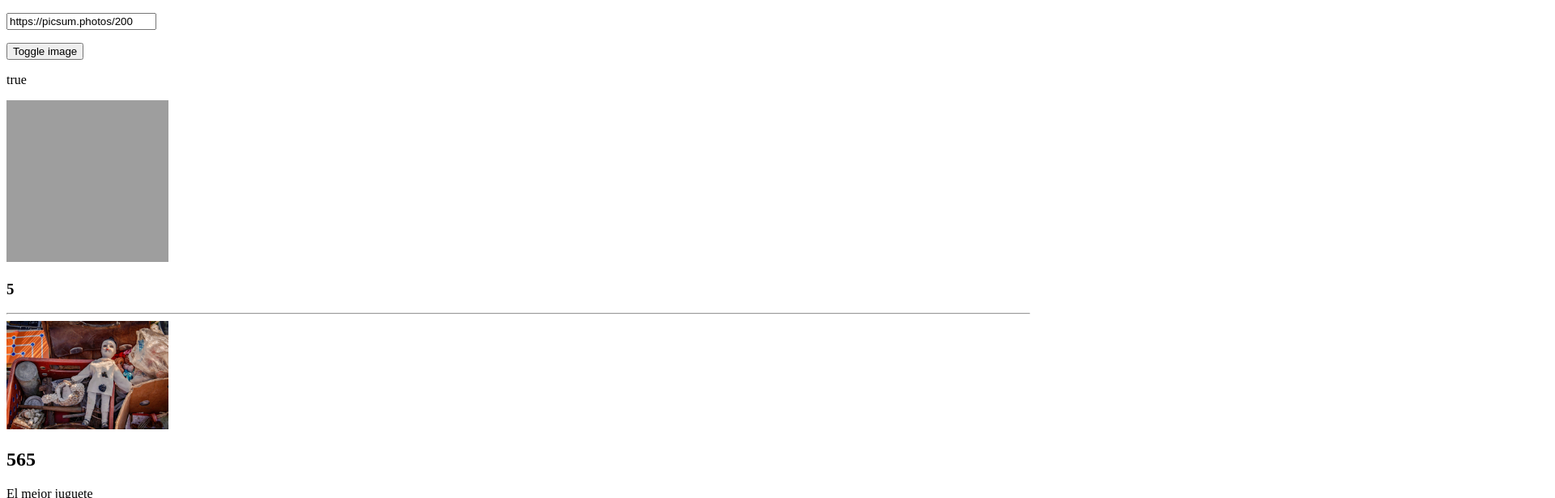
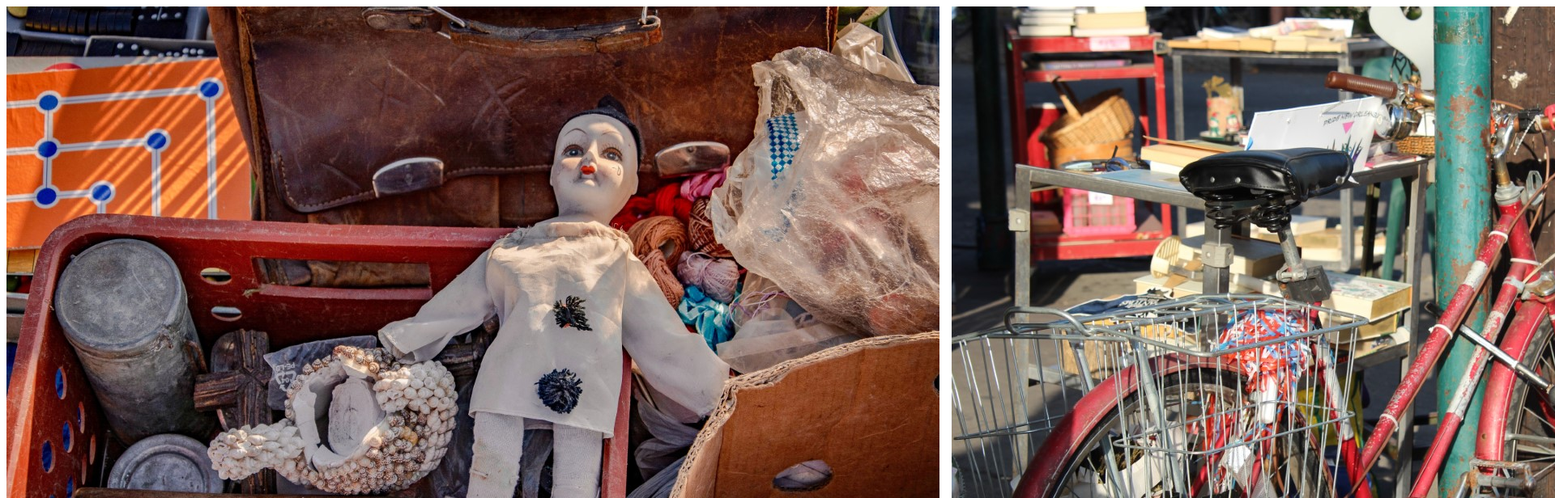
Before and after one commit to ernestozann/angular-componentes, an Angular app in the folder my-store/: page / in a window 1280 px wide. Shown: the top 616 px of the page at 81% size, 1920 px wide, since content can reach past the window. Built offline with nearby package versions, Linux system fonts and the light colour scheme; grey boxes are pictures that could not be loaded.

Commit message:
lista de productos

```diff
--- a/my-store/src/app/app.component.html
+++ b/my-store/src/app/app.component.html
@@ -1,6 +1,6 @@
-<p><input type="text" [(ngModel)]="imgParent"></p>
+<!-- <p><input type="text" [(ngModel)]="imgParent"></p>
 <button (click)="toggleImg()">Toggle image</button>
 <p>{{showImg}}</p>
 <app-img *ngIf="showImg" (loaded)="onLoaded($event)" [img]="imgParent"></app-img>
-<hr>
-<app-product [product]="product" *ngFor="let product of products"></app-product>
+<hr> -->
+<app-products></app-products>
--- a/my-store/src/app/app.component.ts
+++ b/my-store/src/app/app.component.ts
@@ -1,5 +1,4 @@
 import { Component } from '@angular/core';
-import { Product } from './models/product.model';
 
 @Component({
   selector: 'app-root',
@@ -10,45 +9,6 @@ export class AppComponent {
   imgParent = 'https://picsum.photos/200';
   showImg: boolean = true
 
-  products: Product[] = [
-    {
-      id: '1',
-      name: 'El mejor juguete',
-      image: './assets/images/toy.jpg',
-      price: 565
-    },
-    {
-      id: '2',
-      name: 'Bicicleta casi nueva',
-      image: './assets/images/bike.jpg',
-      price: 356
-    },
-    {
-      id: '3',
-      name: 'Collecion de albumes',
-      image: './assets/images/album.jpg',
-      price: 134
-    },
-    {
-      id: '4',
-      name: 'Mis libros',
-      image: './assets/images/books.jpg',
-      price: 23
-    },
-    {
-      id: '5',
-      name: 'Casa para perro',
-      image: './assets/images/house.jpg',
-      price: 34
-    },
-    {
-      id: '6',
-      name: 'Gafas',
-      image: './assets/images/glasses.jpg',
-      price: 3434
-    },
-  ]
-
   onLoaded(img: string) {
     console.log('log padre', img);
   }
--- a/my-store/src/app/app.module.ts
+++ b/my-store/src/app/app.module.ts
@@ -6,12 +6,14 @@ import { AppRoutingModule } from './app-routing.module';
 import { AppComponent } from './app.component';
 import { ImgComponent } from './components/img/img.component';
 import { ProductComponent } from './components/product/product.component';
+import { ProductsComponent } from './components/products/products.component';
 
 @NgModule({
   declarations: [
     AppComponent,
     ImgComponent,
-    ProductComponent
+    ProductComponent,
+    ProductsComponent
   ],
   imports: [
     BrowserModule,
--- a/my-store/src/app/components/img/img.component.html
+++ b/my-store/src/app/components/img/img.component.html
@@ -1,10 +1,10 @@
-<img width="200px"
+<img
   (load)="imgLoaded()"
   (error)="imgError()"
   [src]="img" alt="random"
   *ngIf="img; else elseImg"
 >
-<h3>{{counter}}</h3>
+<!-- <h3>{{counter}}</h3> -->
 <ng-template #elseImg>
   <img width="200px" src="https://www.w3schools.com/howto/img_avatar.png" alt="default">
 </ng-template>
--- a/my-store/src/app/components/img/img.component.ts
+++ b/my-store/src/app/components/img/img.component.ts
@@ -27,8 +27,8 @@ export class ImgComponent implements OnInit, OnChanges, AfterViewInit, OnDestroy
   @Input() alt: string = ''
   @Output() loaded = new EventEmitter<string>()
 
-  counter = 0
-  counterFn: number|undefined
+  // counter = 0
+  // counterFn: number|undefined
 
   constructor() {
     //before render
@@ -49,11 +49,11 @@ export class ImgComponent implements OnInit, OnChanges, AfterViewInit, OnDestroy
   ngOnInit(): void {
     //before render
     //async - fetch,API,promises -- once time
-    console.log('ngOnInit', 'imgValue=>', this.img);
-    this.counterFn = window.setInterval(() => {
-      this.counter +=1;
-      console.log('run counter')
-    }, 1000)
+    // console.log('ngOnInit', 'imgValue=>', this.img);
+    // this.counterFn = window.setInterval(() => {
+    //   this.counter +=1;
+    //   console.log('run counter')
+    // }, 1000)
   }
 
   ngAfterViewInit(): void {
@@ -65,7 +65,7 @@ export class ImgComponent implements OnInit, OnChanges, AfterViewInit, OnDestroy
   ngOnDestroy(): void {
     //delete
     console.log('ngOnDestroy');
-    window.clearInterval(this.counterFn)
+    // window.clearInterval(this.counterFn)
   }
 
   imgError() {
--- a/my-store/src/app/components/product/product.component.html
+++ b/my-store/src/app/components/product/product.component.html
@@ -1,3 +1,3 @@
-<img width="200px" [src]="product.image" alt="">
-<h2>{{product.price}}</h2>
+<app-img [img]="product.image"></app-img>
+<h2>$ {{product.price}} USD</h2>
 <p>{{product.name}}</p>
--- /dev/null
+++ b/my-store/src/app/components/products/products.component.html
@@ -0,0 +1,6 @@
+<div class="products--grid">
+  <app-product
+    [product]="product"
+    *ngFor="let product of products"
+  ></app-product>
+</div>
--- /dev/null
+++ b/my-store/src/app/components/products/products.component.scss
@@ -0,0 +1,22 @@
+.products--grid {
+  display: flex;
+  flex-direction: column;
+}
+
+//tablets
+@media screen and (min-width: 40em) and (max-width: 63.9em) {
+  .products--grid {
+    display: grid;
+    grid-template-columns: repeat(4, 1fr);
+    grid-gap: 15px;
+  }
+}
+
+//web
+@media screen and (min-width: 64em) {
+  .products--grid {
+    display: grid;
+    grid-template-columns: repeat(5, 1fr);
+    grid-gap: 15px;
+  }
+}
--- /dev/null
+++ b/my-store/src/app/components/products/products.component.ts
@@ -0,0 +1,55 @@
+import { Component, OnInit } from '@angular/core';
+import { Product } from 'src/app/models/product.model';
+
+@Component({
+  selector: 'app-products',
+  templateUrl: './products.component.html',
+  styleUrls: ['./products.component.scss']
+})
+export class ProductsComponent implements OnInit {
+
+  constructor() { }
+
+  products: Product[] = [
+    {
+      id: '1',
+      name: 'El mejor juguete',
+      image: './assets/images/toy.jpg',
+      price: 565
+    },
+    {
+      id: '2',
+      name: 'Bicicleta casi nueva',
+      image: './assets/images/bike.jpg',
+      price: 356
+    },
+    {
+      id: '3',
+      name: 'Collecion de albumes',
+      image: './assets/images/album.jpg',
+      price: 134
+    },
+    {
+      id: '4',
+      name: 'Mis libros',
+      image: './assets/images/books.jpg',
+      price: 23
+    },
+    {
+      id: '5',
+      name: 'Casa para perro',
+      image: './assets/images/house.jpg',
+      price: 34
+    },
+    {
+      id: '6',
+      name: 'Gafas',
+      image: './assets/images/glasses.jpg',
+      price: 3434
+    },
+  ]
+
+  ngOnInit(): void {
+  }
+
+}
```
Also changed, not shown: 1 other file (tests, documents, lock files or other folders).
